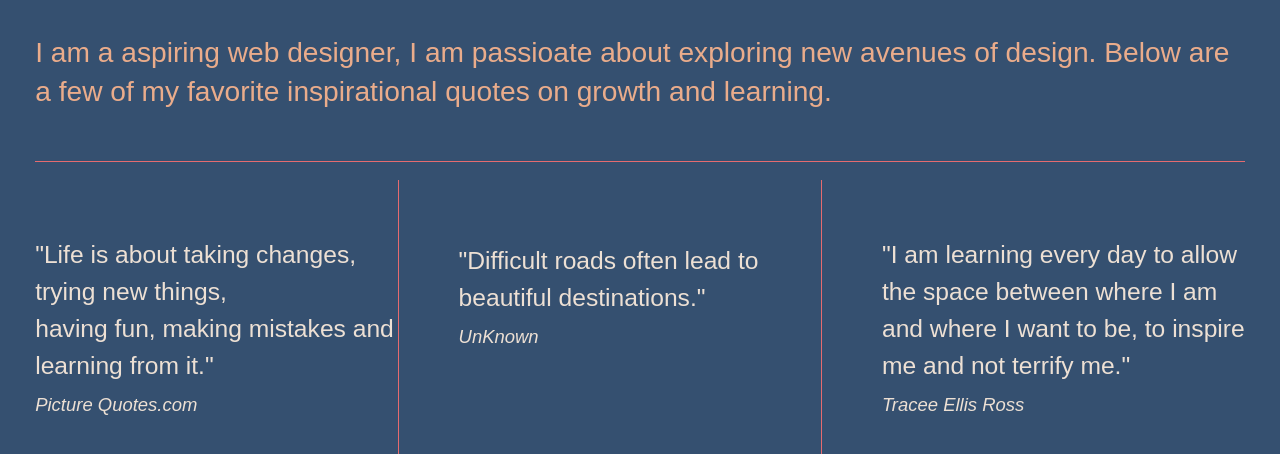
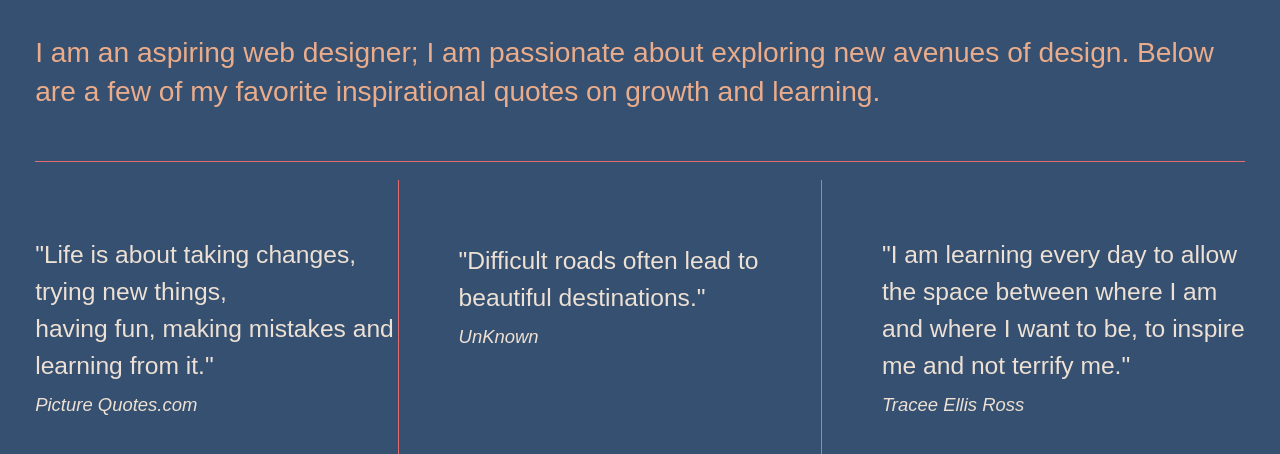
Before and after one commit to pinkincode/divs-flexbox-starter, a plain HTML site: page index.html in a window 1280 px wide. Shown: the part 200-654 px from the top of the page. Drawn offline with nearby package versions, Linux system fonts and the light colour scheme.

Commit message:
Corrected typo

```diff
--- a/index.html
+++ b/index.html
@@ -22,8 +22,8 @@
         <![endif]-->
        <section class="welcome">
              <h1>Hello World!</h1>
-             <p>I am a aspiring web designer, I am passioate about exploring new avenues of design.
-                 Below are a few of my favorite inspirational quotes on growth and learning.  </p>
+             <p>I am an aspiring web designer; I am passionate about exploring new avenues of design.
+                Below are a few of my favorite inspirational quotes on growth and learning.  </p>
        </section>
         <section class="wrapper">
 
```
